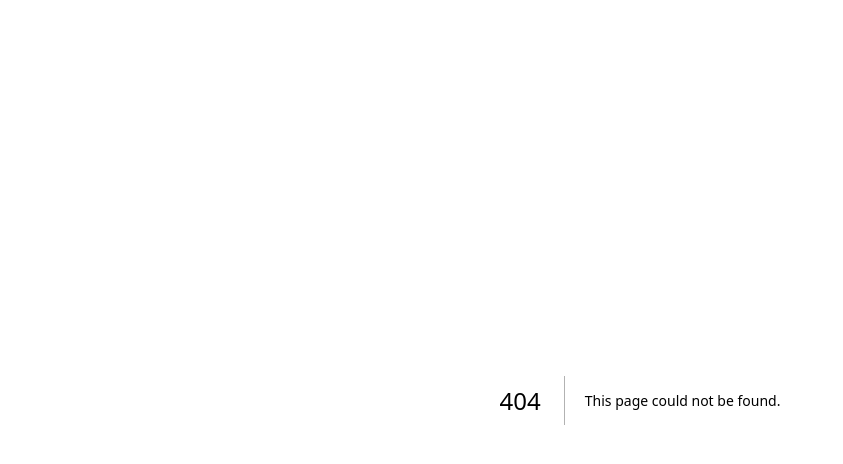
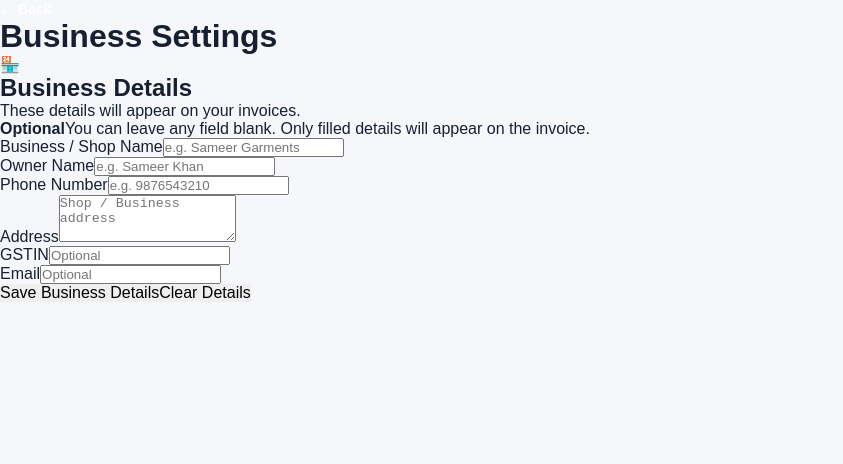
Before and after one commit to sameerkhan86926-a11y/hisabpro, a Next.js app: page /hisabpro/settings in a window 1280 px wide. Before the commit this address had no page. Shown: the top 464 px of the page, without its empty margins (0-843 px from the left). Built offline with nearby package versions, Linux system fonts and the light colour scheme.

Commit message:
Create page.tsx

```diff
--- /dev/null
+++ b/app/settings/page.tsx
@@ -0,0 +1,247 @@
+"use client";
+
+import { useEffect, useState } from "react";
+
+type Business = {
+  businessName: string;
+  ownerName: string;
+  phone: string;
+  address: string;
+  gstin: string;
+  email: string;
+};
+
+const emptyBusiness: Business = {
+  businessName: "",
+  ownerName: "",
+  phone: "",
+  address: "",
+  gstin: "",
+  email: "",
+};
+
+export default function SettingsPage() {
+  const [business, setBusiness] =
+    useState<Business>(emptyBusiness);
+
+  const [message, setMessage] = useState("");
+
+  useEffect(() => {
+    const saved = localStorage.getItem(
+      "hisabpro_business"
+    );
+
+    if (saved) {
+      setBusiness(JSON.parse(saved));
+    }
+  }, []);
+
+  function handleChange(
+    field: keyof Business,
+    value: string
+  ) {
+    setBusiness((prev) => ({
+      ...prev,
+      [field]: value,
+    }));
+
+    setMessage("");
+  }
+
+  function saveBusiness() {
+    localStorage.setItem(
+      "hisabpro_business",
+      JSON.stringify(business)
+    );
+
+    setMessage(
+      "Business details saved successfully ✅"
+    );
+  }
+
+  function clearBusiness() {
+    const confirmClear = window.confirm(
+      "Clear all business details?"
+    );
+
+    if (!confirmClear) {
+      return;
+    }
+
+    localStorage.removeItem(
+      "hisabpro_business"
+    );
+
+    setBusiness(emptyBusiness);
+
+    setMessage(
+      "Business details cleared successfully."
+    );
+  }
+
+  return (
+    <main className="settings-page">
+
+      <header className="settings-header">
+
+        <button
+          onClick={() => window.history.back()}
+          className="back-button"
+        >
+          ← Back
+        </button>
+
+        <h1>Business Settings</h1>
+
+        <span></span>
+
+      </header>
+
+      <section className="settings-box">
+
+        <div className="settings-title">
+          <div className="settings-icon">
+            🏪
+          </div>
+
+          <div>
+            <h2>Business Details</h2>
+            <p>
+              These details will appear on your invoices.
+            </p>
+          </div>
+        </div>
+
+        <div className="settings-note">
+          <strong>Optional</strong>
+          <span>
+            You can leave any field blank. Only filled
+            details will appear on the invoice.
+          </span>
+        </div>
+
+        <div className="settings-form">
+
+          <div className="form-group">
+            <label>Business / Shop Name</label>
+
+            <input
+              type="text"
+              placeholder="e.g. Sameer Garments"
+              value={business.businessName}
+              onChange={(e) =>
+                handleChange(
+                  "businessName",
+                  e.target.value
+                )
+              }
+            />
+          </div>
+
+          <div className="form-group">
+            <label>Owner Name</label>
+
+            <input
+              type="text"
+              placeholder="e.g. Sameer Khan"
+              value={business.ownerName}
+              onChange={(e) =>
+                handleChange(
+                  "ownerName",
+                  e.target.value
+                )
+              }
+            />
+          </div>
+
+          <div className="form-group">
+            <label>Phone Number</label>
+
+            <input
+              type="tel"
+              placeholder="e.g. 9876543210"
+              value={business.phone}
+              onChange={(e) =>
+                handleChange(
+                  "phone",
+                  e.target.value
+                )
+              }
+            />
+          </div>
+
+          <div className="form-group">
+            <label>Address</label>
+
+            <textarea
+              placeholder="Shop / Business address"
+              value={business.address}
+              onChange={(e) =>
+                handleChange(
+                  "address",
+                  e.target.value
+                )
+              }
+              rows={3}
+            />
+          </div>
+
+          <div className="form-group">
+            <label>GSTIN</label>
+
+            <input
+              type="text"
+              placeholder="Optional"
+              value={business.gstin}
+              onChange={(e) =>
+                handleChange(
+                  "gstin",
+                  e.target.value.toUpperCase()
+                )
+              }
+            />
+          </div>
+
+          <div className="form-group">
+            <label>Email</label>
+
+            <input
+              type="email"
+              placeholder="Optional"
+              value={business.email}
+              onChange={(e) =>
+                handleChange(
+                  "email",
+                  e.target.value
+                )
+              }
+            />
+          </div>
+
+        </div>
+
+        <button
+          className="save-business"
+          onClick={saveBusiness}
+        >
+          Save Business Details
+        </button>
+
+        <button
+          className="clear-business"
+          onClick={clearBusiness}
+        >
+          Clear Details
+        </button>
+
+        {message && (
+          <p className="settings-message">
+            {message}
+          </p>
+        )}
+
+      </section>
+
+    </main>
+  );
+}
```
